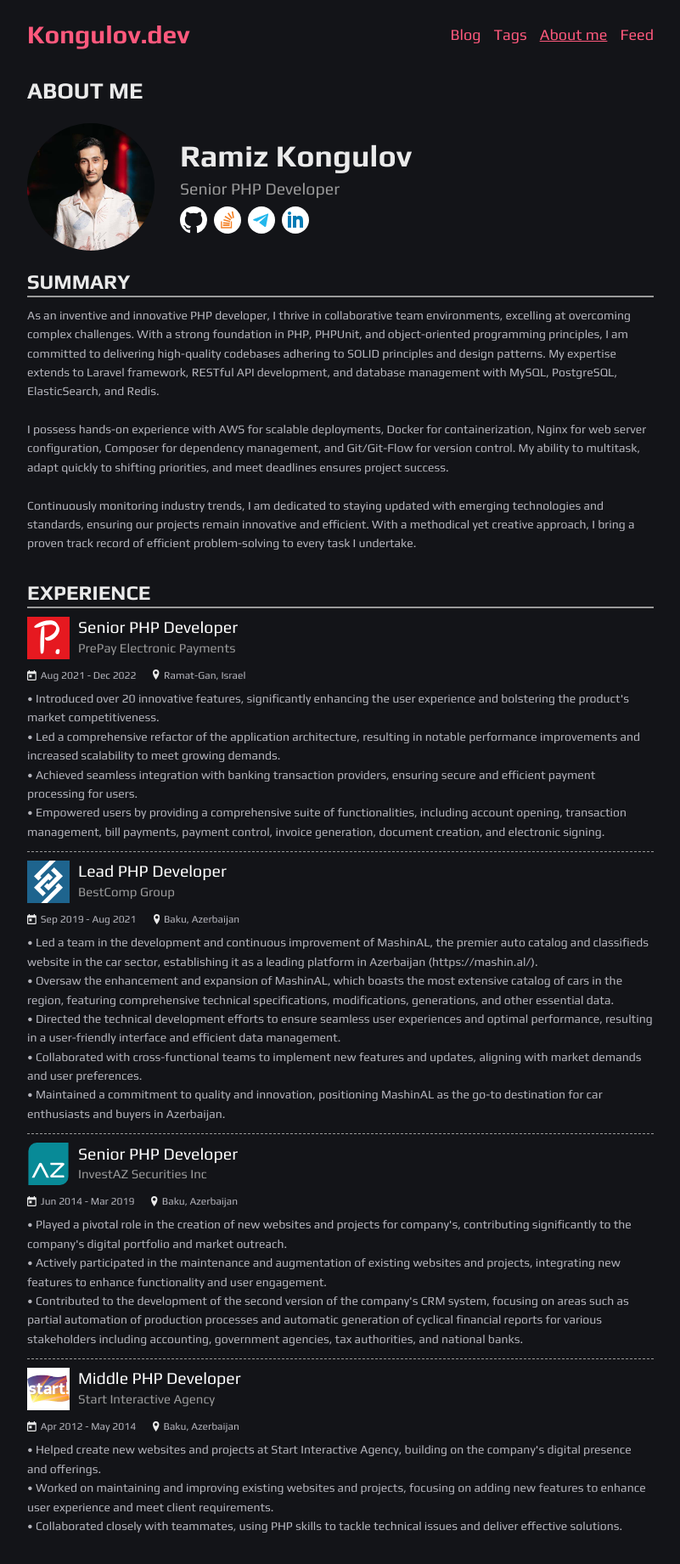
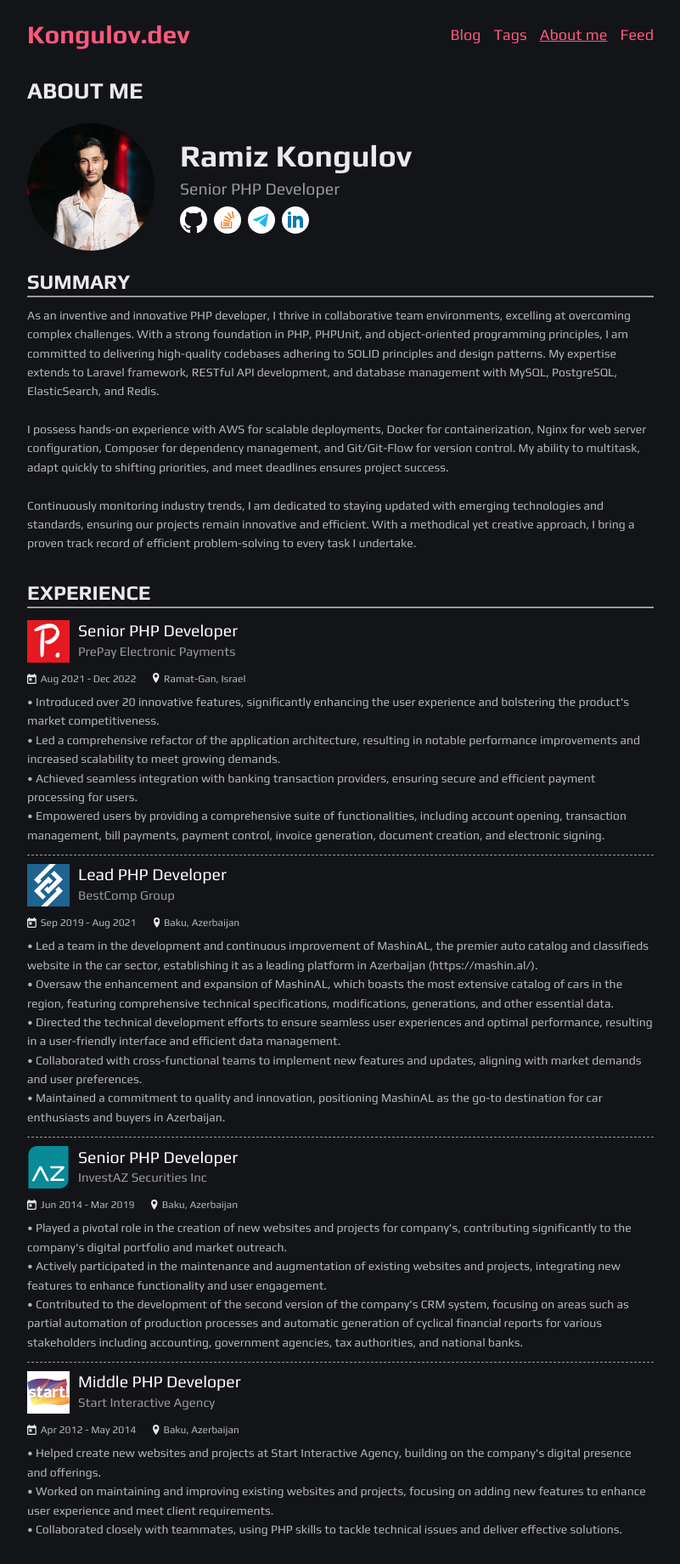
Before and after one commit to kongulov/kongulov.dev, a Jekyll site: the page built from about.html, in a window 1280 px wide. Shown: the whole page at 85% size, without its empty margins (239-1040 px from the left). Built offline with Jekyll 4.4.1, drawn with Linux system fonts in a browser that asks for light colours.

Commit message:
padding and marging fix

```diff
--- a/_sass/_base.scss
+++ b/_sass/_base.scss
@@ -765,6 +765,8 @@
 }
 
 .experiences{
+  padding-top: 4px;
+
   .experience{
     border-bottom: 1px dashed #9a9a9a;
     padding-bottom: 12px;
@@ -841,8 +843,8 @@
     justify-content: space-between;
     align-items: center;
     border-bottom: 1px dashed #9a9a9a;
-    padding-bottom: 12px;
-    margin-bottom: 10px;
+    padding-bottom: 8px;
+    margin-bottom: 14px;
 
     .experiences .experience:last-child {
       margin-bottom: 0;
```
